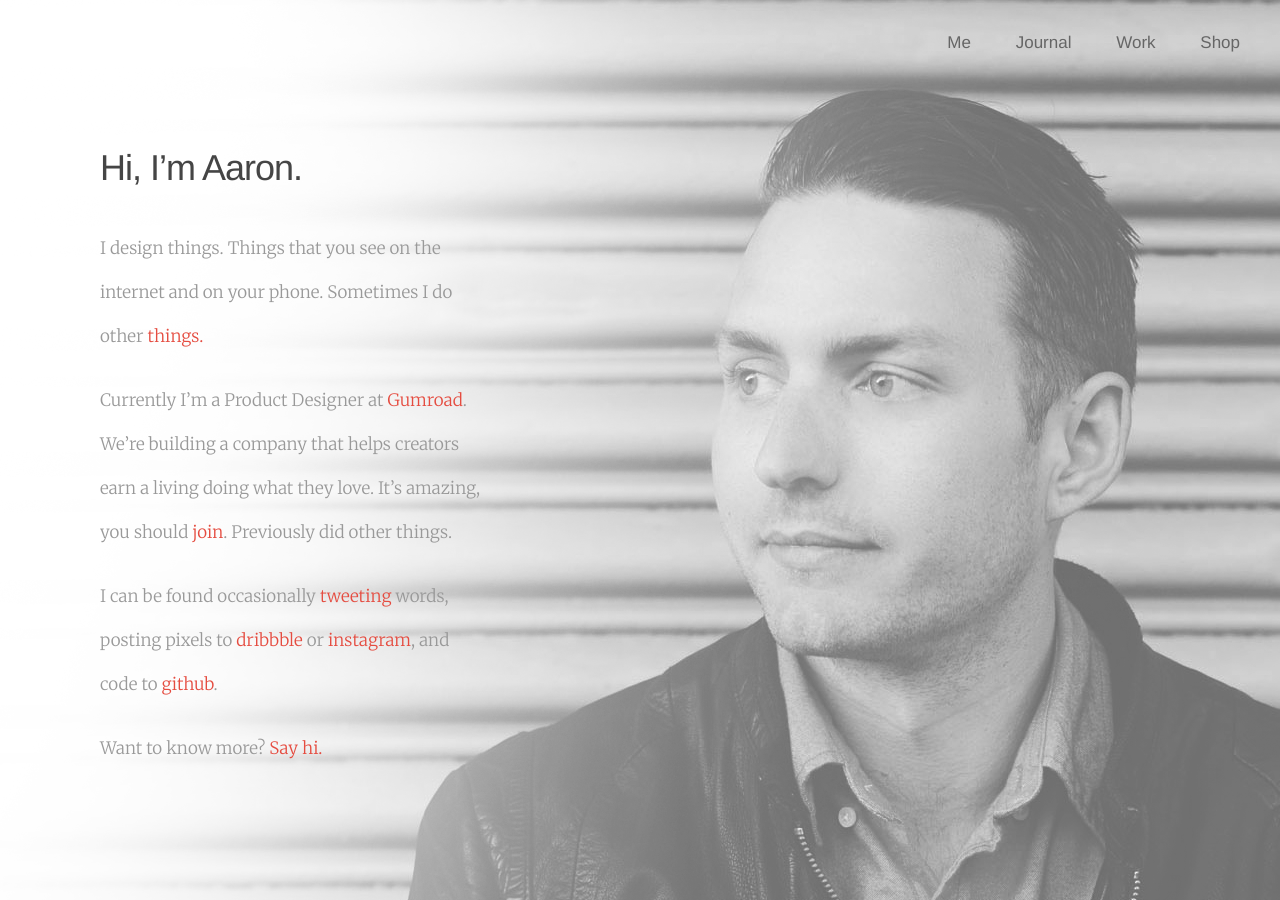
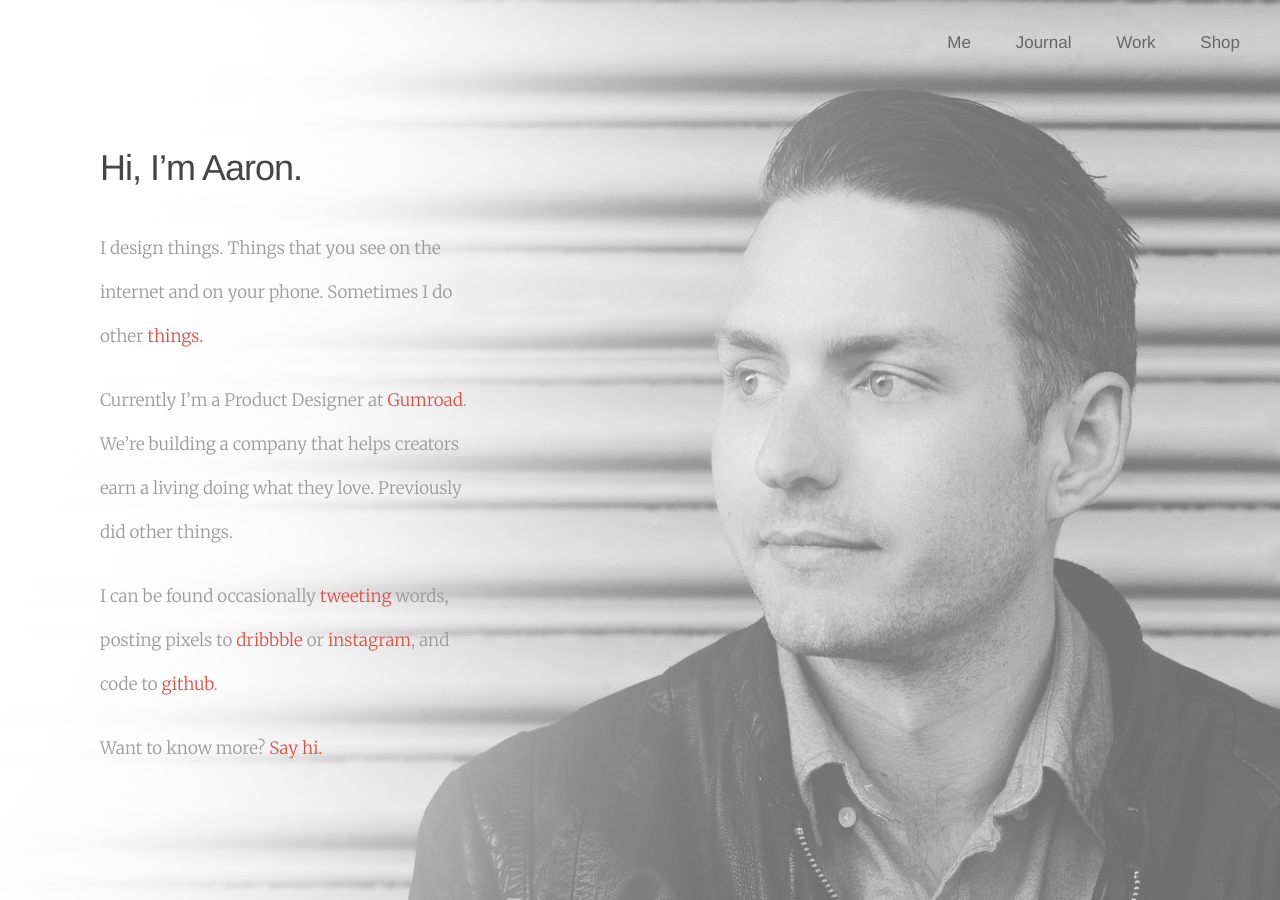
Before and after one commit to aaronrelph/aaronrelph.github.io, a Jekyll site: the page built from index.html, in a window 1280 px wide. Built offline with Jekyll 4.4.1, drawn with Linux system fonts in a browser that asks for light colours; nearby versions of some CDN libraries.

Commit message:
Removed jobs line on homepage.

```diff
--- a/index.html
+++ b/index.html
@@ -7,7 +7,7 @@
   <h1 class="post-title">Hi, I’m Aaron.</h1>
 
   <p>I design things. Things that you see on the internet and on your phone. Sometimes I do other <a href="http://relphdesign.co">things.</a></p>
-  <p>Currently I’m a Product Designer at <a href="https://gumroad.com">Gumroad</a>. We’re building a company that helps creators earn a living doing what they love. It’s amazing, you should <a href="https://gumroad.com/jobs">join</a>. Previously did other things.</p>
+  <p>Currently I’m a Product Designer at <a href="https://gumroad.com">Gumroad</a>. We’re building a company that helps creators earn a living doing what they love. Previously did other things.</p>
   <p>I can be found occasionally <a href="https://twitter.com/aaronrelph">tweeting</a> words, posting pixels to <a href="https://dribbble.com/aaronrelph">dribbble</a> or <a href="https://instagram.com/aaronrelph/">instagram</a>, and code to <a href="https://github.com/aaronrelph">github</a>.</p>
   <p>Want to know more? <a href="mailto:aaron@imgonnarelph.com">Say hi.</a></p>
 
```
Also changed, not shown: 3 other files.
